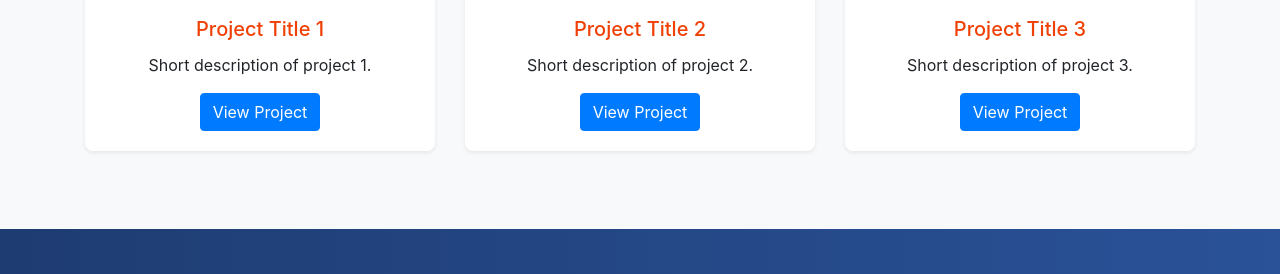
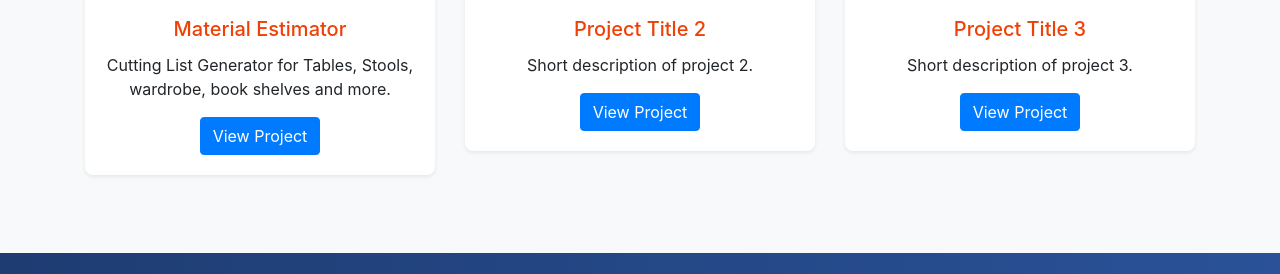
Before and after one commit to codewith-ese/monday-code-academy, a plain HTML site: page index.html in a window 1280 px wide. Shown: the part 2378-2652 px from the top of the page. Drawn offline with nearby package versions, Linux system fonts and the light colour scheme.

Commit message:
new commit

```diff
--- a/index.html
+++ b/index.html
@@ -44,7 +44,7 @@
 
     <div class="container">
         <div class="transparent-bg text-white p-4 rounded shadow-lg">
-            <h1>Monday Code Acedemy</h1>
+            <h1>Monday Code Academy</h1>
             <p>Your success starts here.</p>
             <a href="#services" class="btn btn-primary">Learn More</a>
         </div>
@@ -128,8 +128,9 @@
                         data-target="#portfolioModal1"
                     >
                     <div class="card-body">
-                        <h5 class="card-title">Project Title 1</h5>
-                        <p class="card-text">Short description of project 1.</p>
+                        <h5 class="card-title">Material Estimator</h5>
+                        <p class="card-text">Cutting List Generator for Tables, Stools,
+                            wardrobe, book shelves and more.</p>
                         <a href="#" class="btn btn-primary">View Project</a>
                     </div>
                 </div>
```
